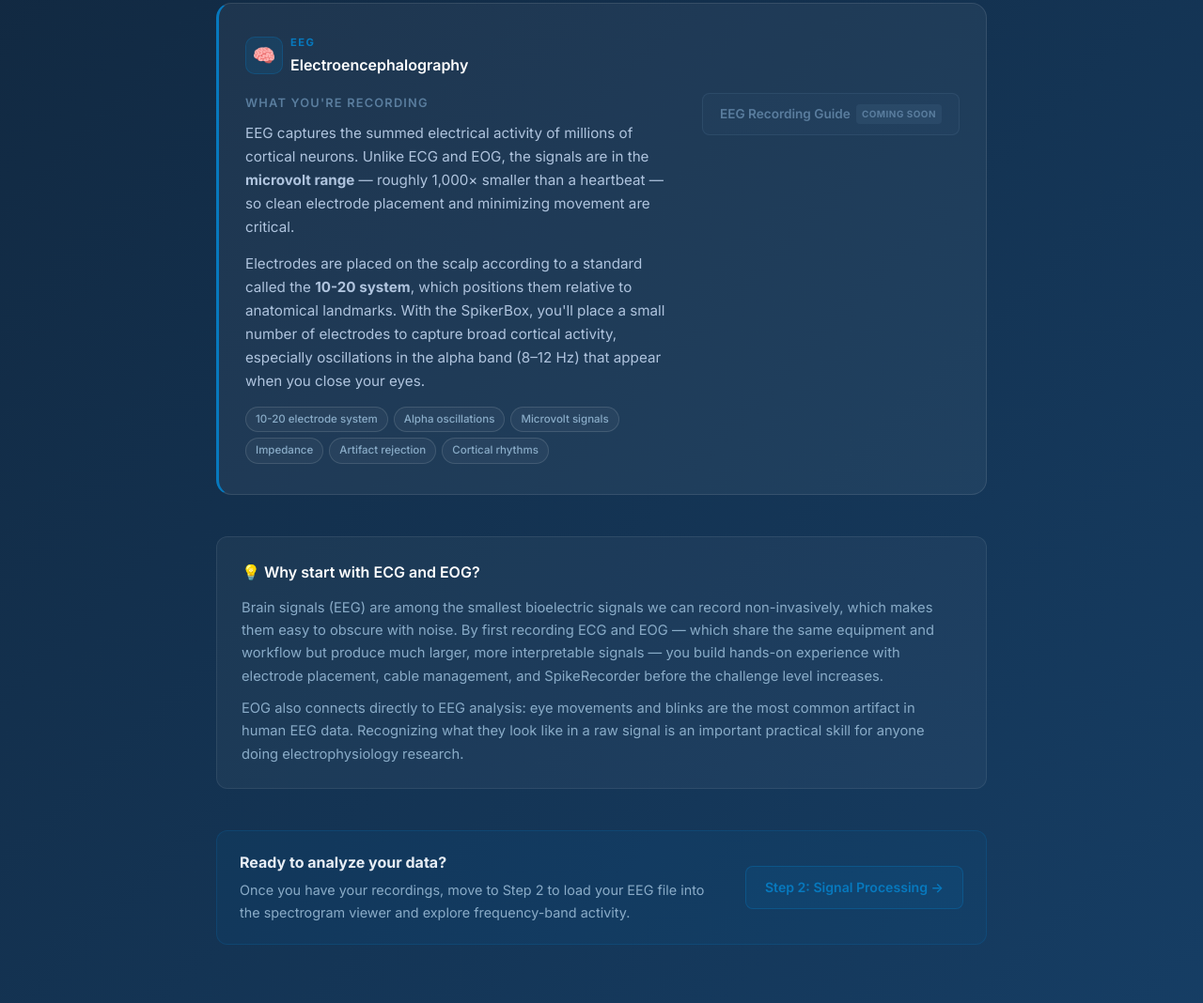
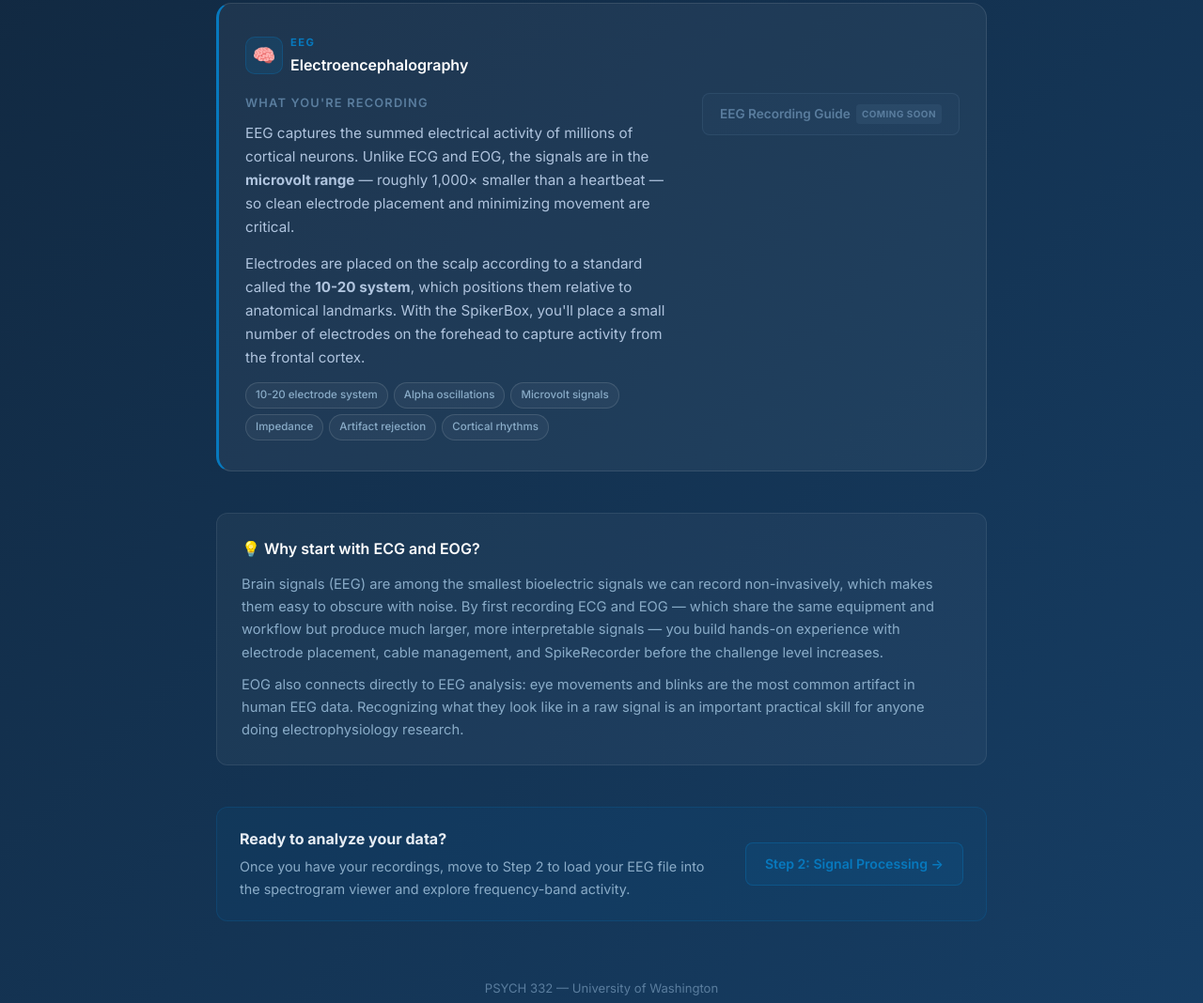
Before and after one commit to DGIRE/psych-332-resources, a plain HTML site: page module2-eeg-setup.html in a window 1280 px wide. Shown: the part 1454-2522 px from the top of the page at 94% size. Drawn offline with Linux system fonts and the light colour scheme.

Commit message:
Update EEG Setup electrode placement description for frontal cortex recording
Co-Authored-By: Claude Opus 4.6 (1M context) <noreply@anthropic.com>

```diff
--- a/module2-eeg-setup.html
+++ b/module2-eeg-setup.html
@@ -560,8 +560,7 @@
           <p>
             Electrodes are placed on the scalp according to a standard called the
             <strong>10-20 system</strong>, which positions them relative to anatomical landmarks. With the
-            SpikerBox, you'll place a small number of electrodes to capture broad cortical activity, especially
-            oscillations in the alpha band (8–12 Hz) that appear when you close your eyes.
+            SpikerBox, you'll place a small number of electrodes on the forehead to capture activity from the frontal cortex.
           </p>
           <div class="concepts">
             <span class="concept-pill">10-20 electrode system</span>
```
